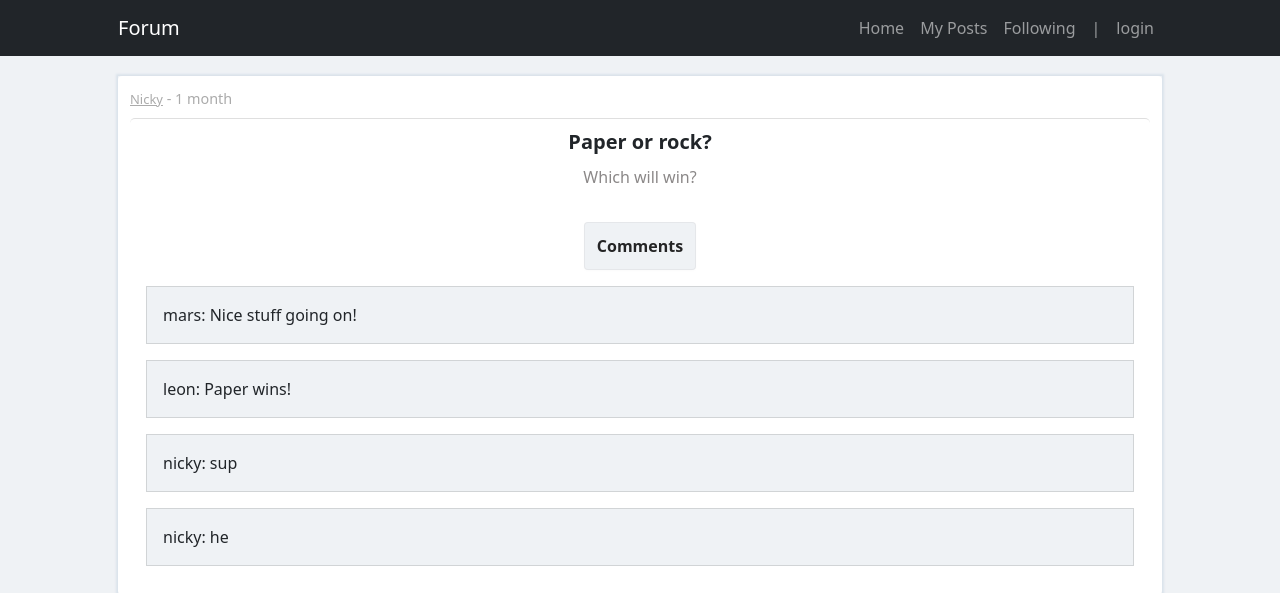
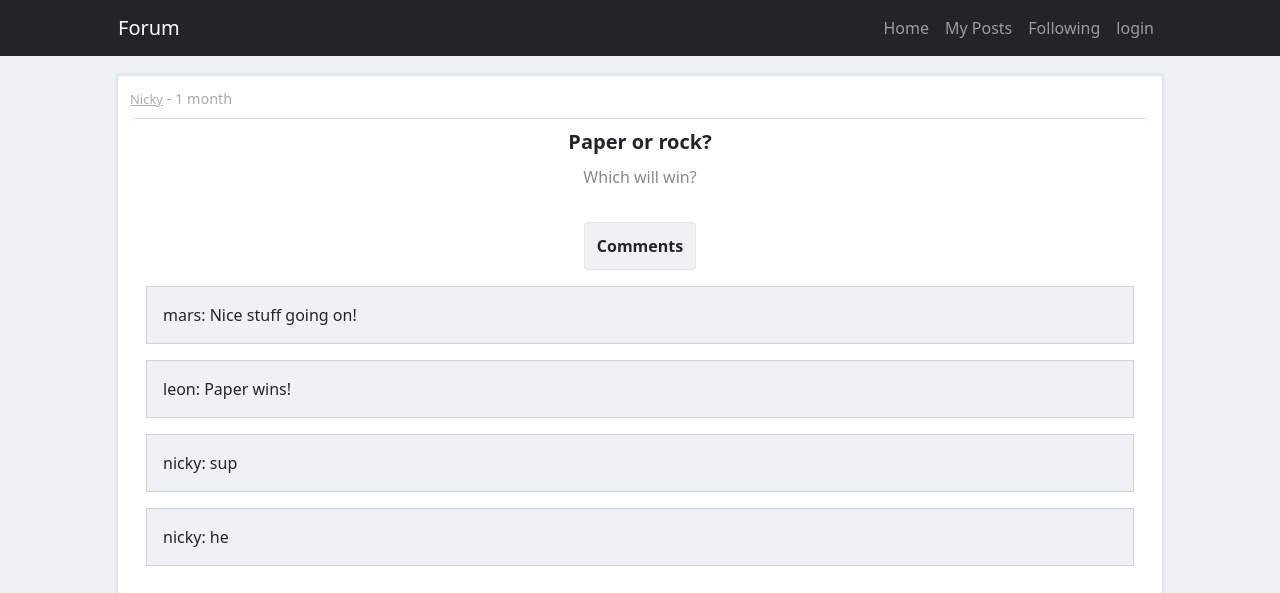
Before and after one commit to margaritisarg/forum, a Django app: page /commentspost/15 in a window 1280 px wide. Shown: the top 593 px of the page. Run offline with Django 4.2, Linux system fonts and the light colour scheme; data comes from the database, SQL or seed files in the repository; both versions use the stored data as it was after the commit; some libraries are stand-ins or nearby versions.

Commit message:
nav bar cleaned up

```diff
--- a/base/templates/base/components/navbar_component.html
+++ b/base/templates/base/components/navbar_component.html
@@ -8,8 +8,8 @@
                 <li class="nav-item"><a class="nav-link" href="{% url 'home' %}#">Home</a></li>
                 <li class="nav-item"><a class="nav-link" href="{% url 'myposts' %}">My Posts</a></li>
                 <li class="nav-item"><a class="nav-link" href="{% url 'followedposts' %}">Following</a></li>
-                <li class="nav-item"><span class="nav-link" href=""> |</span></li>
                 {% if request.user.is_authenticated %}
+                    <li class="nav-item"><span class="nav-link" href=""> |</span></li>
                     <li class="nav-item"><a class="nav-link" href="{% url 'logout' %}">logout</a></li>
                     <li class="nav-item"><span class="nav-link" href=""> |</span></li>
                     <li class="nav-item"><a class="nav-link" href="{% url 'myposts' %}"> {{user.username | title}} </a></li>
```
Also changed, not shown: db.sqlite3.
